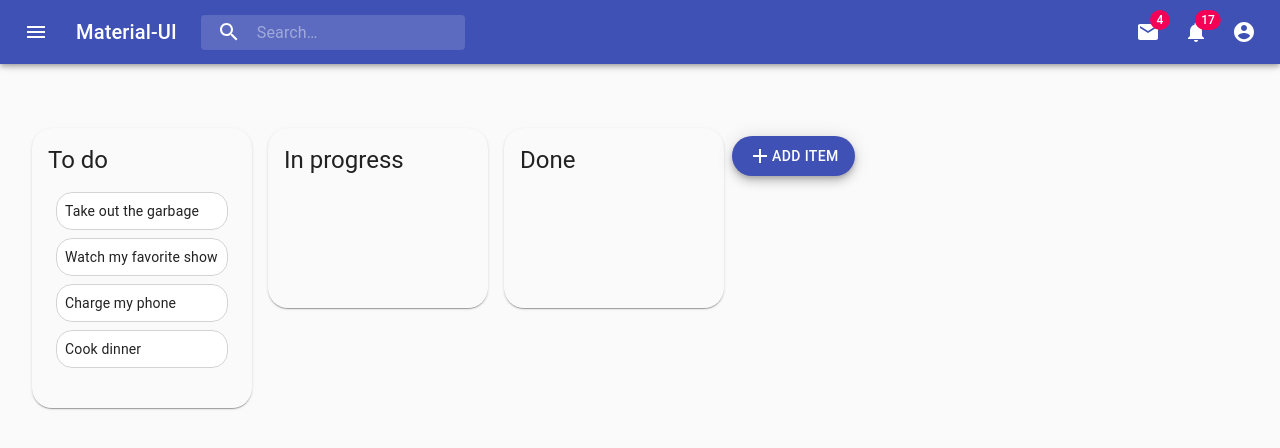
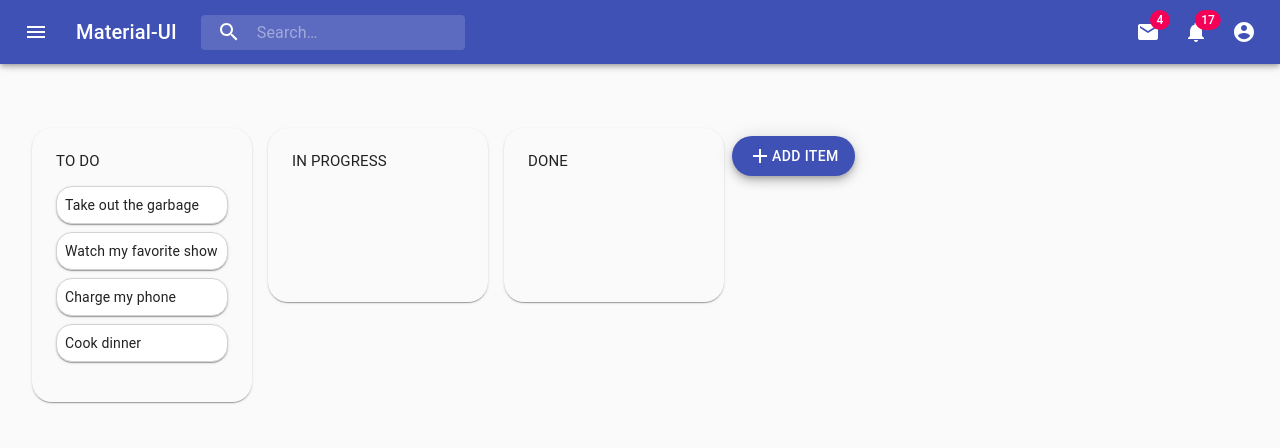
Before and after one commit to uraman2000/TaskManagement, a React (Create React App) app: page / in a window 1280 px wide. Shown: the top 448 px of the page. Built offline with nearby package versions, Linux system fonts and the light colour scheme.

Commit message:
add custom tittle

```diff
--- a/src/components/Column.tsx
+++ b/src/components/Column.tsx
@@ -2,8 +2,10 @@ import React from "react";
 import Task from "./Task";
 import { Droppable } from "react-beautiful-dnd";
 import TaskModal from "./TaskModal";
-import { Card, CardContent, Typography, Grid, Box, makeStyles } from "@material-ui/core";
+import { Card, CardContent, Typography, Grid, Box, makeStyles, TextField } from "@material-ui/core";
 import { grey } from "@material-ui/core/colors";
+import InputBase from "@material-ui/core/InputBase";
+import CustomTitle from "./CustomTitle";
 
 const useStyles = makeStyles({
   container: {
@@ -46,9 +48,7 @@ export default function Column(props: IColumnProps) {
         {/* <CardHeader title={this.props.column.title}></CardHeader> */}
 
         <CardContent>
-          <Typography gutterBottom variant="h5" component="h2">
-            {props.column.title}
-          </Typography>
+          <CustomTitle isUpperCase={true} title={props.column.title} />
           <Droppable droppableId={props.column.id} type="TASK">
             {(provided: any, snapshot: any) => (
               <Box
--- /dev/null
+++ b/src/components/CustomTitle.tsx
@@ -0,0 +1,45 @@
+import React from "react";
+import { makeStyles, InputBase } from "@material-ui/core";
+import { grey } from "@material-ui/core/colors";
+
+const useStyles = makeStyles({
+  title: {
+    fontSize: 15,
+    "&:hover,& input:focus": {
+      backgroundColor: grey[200],
+      cursor: "text"
+    },
+    "& input:focus": {
+      borderStyle: "solid",
+      border: "black"
+    }
+  },
+  input: {
+    cursor: "pointer",
+    padding: "8px"
+  },
+  upercase: {
+    textTransform: "uppercase"
+  }
+});
+
+export default function CustomTitle(props: ICustomTittleProps) {
+  const classes = useStyles();
+
+  const isUpperCase = props.isUpperCase ? classes.upercase : "";
+  const inputClasses = `${classes.input} ${isUpperCase}`;
+  return (
+    <InputBase
+      inputProps={{
+        className: inputClasses
+      }}
+      className={classes.title}
+      defaultValue={props.title}
+    />
+  );
+}
+
+interface ICustomTittleProps {
+  title: string;
+  isUpperCase: boolean;
+}
--- a/src/components/Task.tsx
+++ b/src/components/Task.tsx
@@ -1,6 +1,6 @@
 import React from "react";
 import { Draggable } from "react-beautiful-dnd";
-import { Box } from "@material-ui/core";
+import { Box, Card } from "@material-ui/core";
 import { makeStyles } from "@material-ui/styles";
 
 const useStyles = makeStyles({
@@ -23,7 +23,7 @@ export default function Task(props: ITaskProps) {
     <Box className={classes.paper} onClick={props.onClick}>
       <Draggable draggableId={props.task.id} index={props.index}>
         {(provided: any, snapshot: any) => (
-          <Box
+          <Card
             className={classes.root}
             {...provided.draggableProps}
             {...provided.dragHandleProps}
@@ -31,7 +31,7 @@ export default function Task(props: ITaskProps) {
             isdragging={snapshot.isDragging.toString()}
           >
             {props.task.title}
-          </Box>
+          </Card>
         )}
       </Draggable>
     </Box>
--- a/src/components/TaskModal.tsx
+++ b/src/components/TaskModal.tsx
@@ -13,6 +13,7 @@ import {
   TextField,
   Typography
 } from "@material-ui/core";
+import CustomTitle from "./CustomTitle";
 
 const useStyles = makeStyles((theme: Theme) =>
   createStyles({
@@ -70,7 +71,9 @@ export default function TaskModal(props: ITaskModalProps) {
         scroll={"body"}
         aria-labelledby="scroll-dialog-title"
       >
-        <DialogTitle id="scroll-dialog-title">{props.item.title}</DialogTitle>
+        <DialogTitle id="scroll-dialog-title">
+          <CustomTitle isUpperCase={false} title={props.item.title} />
+        </DialogTitle>
         <DialogContent>
           {/* {[...new Array(50)]
             .map(
```
Also changed, not shown: src/components/Board.tsx (deleted, +0 -38 lines), src/components/Card.tsx (deleted, +0 -36 lines).
